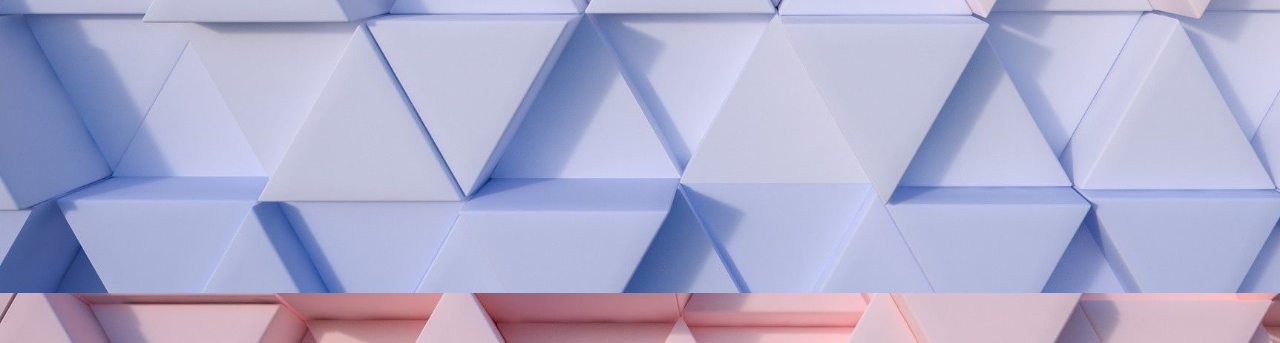
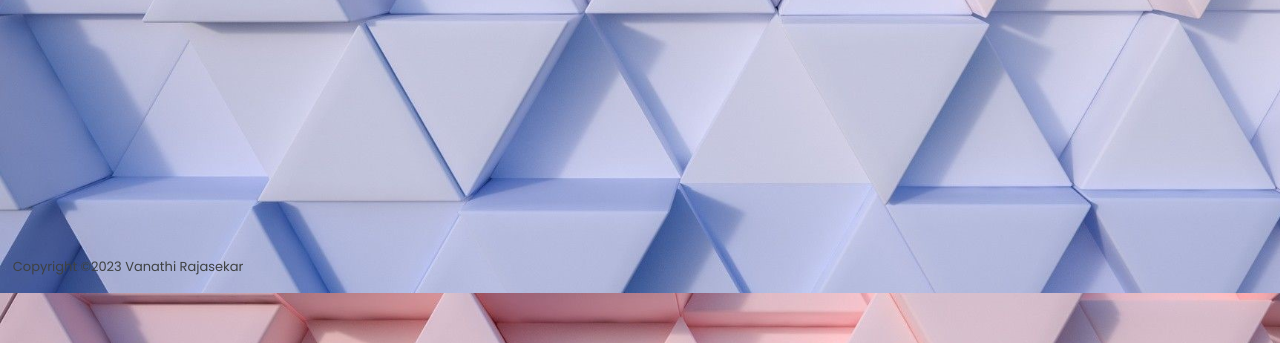
Before and after one commit to RVanathi/Customer-Details, a React app: page / in a window 1280 px wide. Shown: the part 507-850 px from the top of the page. Built offline with nearby package versions, Linux system fonts and the light colour scheme.

Commit message:
Add footer

```diff
--- a/src/components/App.css
+++ b/src/components/App.css
@@ -202,3 +202,11 @@ form .details .input-box {
   align-items: center;
   padding: 0 1.5em;
 }
+
+footer {
+  color: #3e4141;
+  font-size: small;
+  position: fixed;
+  bottom: 2%;
+  left: 1%;
+}
--- a/src/components/App.js
+++ b/src/components/App.js
@@ -130,6 +130,7 @@ function App() {
           />
         </Routes>
       </Router>
+      <footer>Copyright ©2023 Vanathi Rajasekar</footer>
     </div>
   );
 }
```
